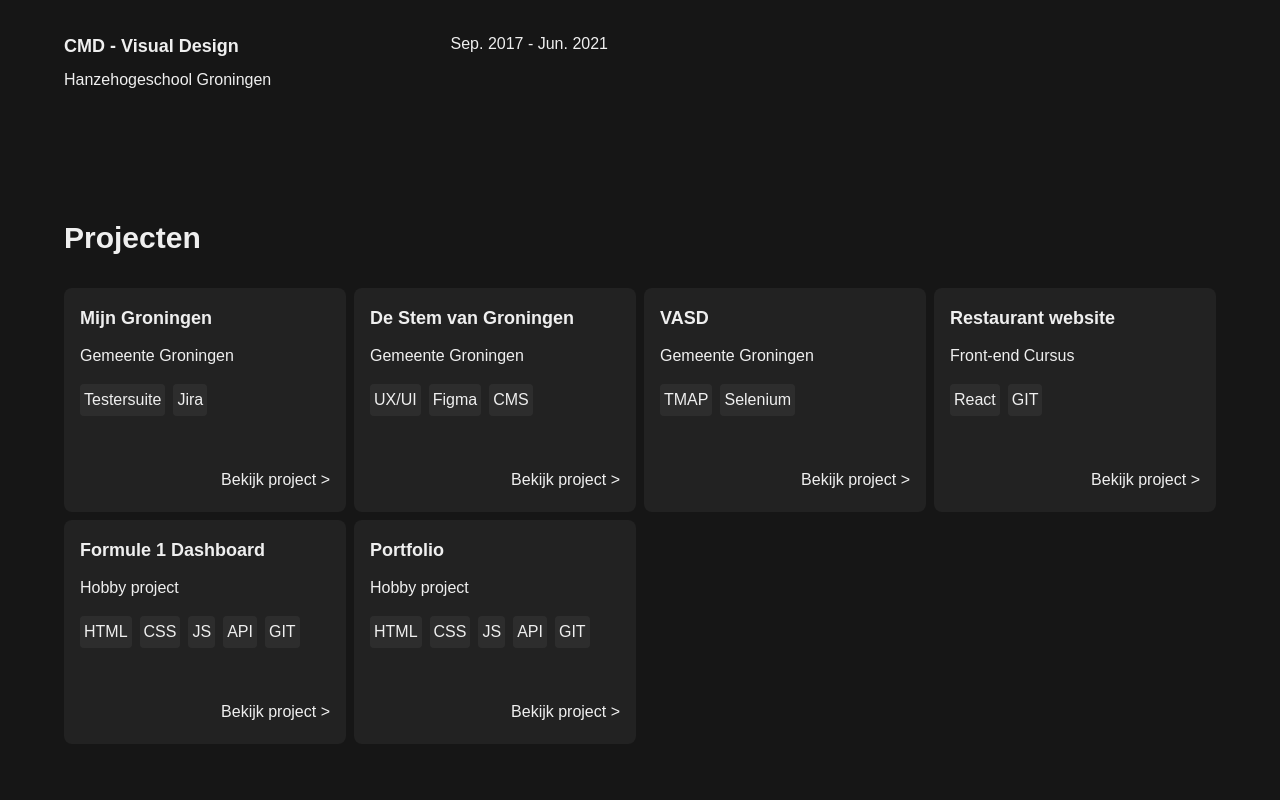
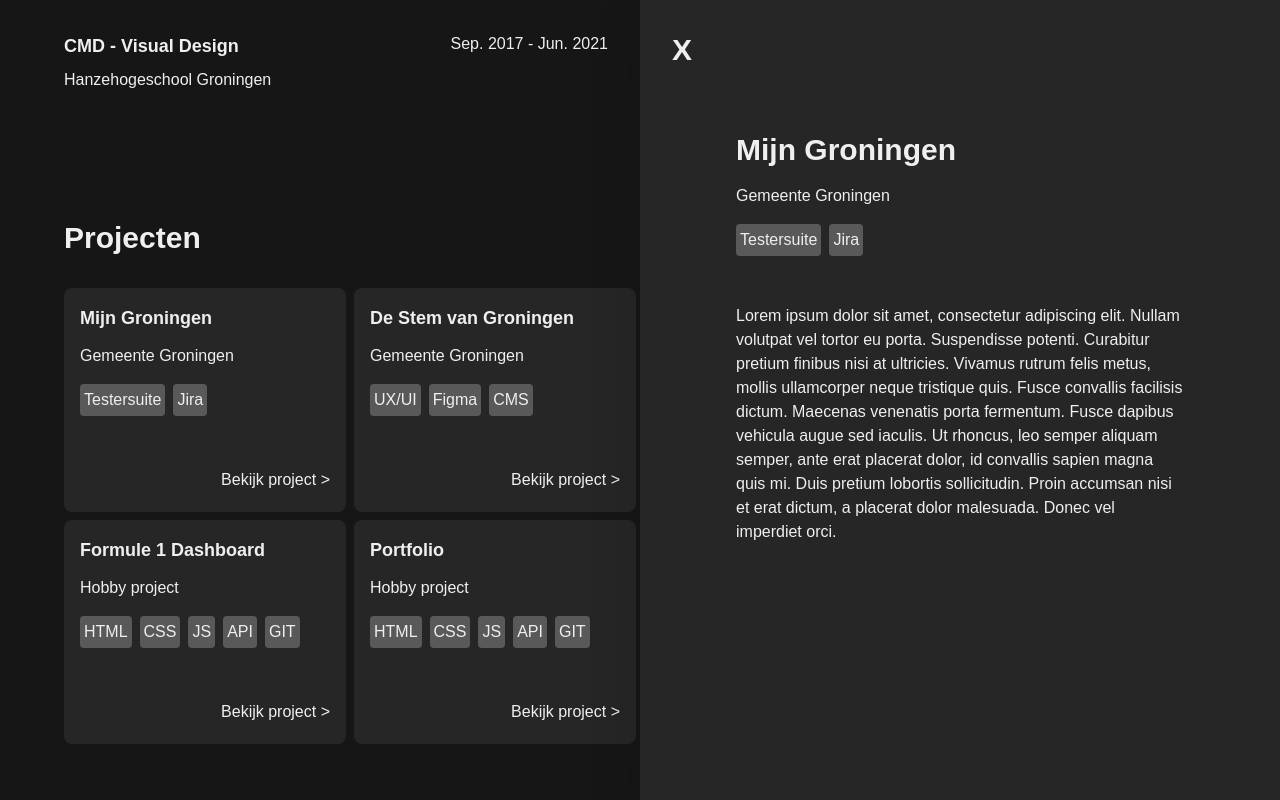
Before and after one commit to hendrik-boerma/hendrik-boerma, a React (Create React App) app: page / in a window 1280 px wide. Both pictures are taken after a click on the element 205 px from the left and 2012 px from the top of the page. Shown: the part 1612-2412 px from the top of the page. Built offline with nearby package versions, Linux system fonts and the light colour scheme.

Commit message:
project slider""

```diff
--- a/package.json
+++ b/package.json
@@ -14,6 +14,8 @@
     "react": "^18.2.0",
     "react-collapsible": "^2.10.0",
     "react-dom": "^18.2.0",
+    "react-router": "^6.15.0",
+    "react-router-dom": "^6.15.0",
     "react-scripts": "5.0.1",
     "react-scroll-motion": "^0.3.2",
     "sass": "^1.57.1",
--- a/src/App.scss
+++ b/src/App.scss
@@ -2,10 +2,23 @@
   animation: slideInLeft 1s forwards;
 }
 
-
 @keyframes slideInLeft {
   0% {
     transform: translateX(-100%);
+  }
+  100% {
+    transform: translateX(0);
+  }
+}
+
+.slideright{
+  animation: slideInRight 1s forwards;
+}
+
+
+@keyframes slideInRight {
+  0% {
+    transform: translateX(100%);
   }
   100% {
     transform: translateX(0);
--- a/src/Data.js
+++ b/src/Data.js
@@ -1,8 +1,3 @@
-import a4hflyer from './Images/work/flyerA4H.png'
-import illustrations from './Images/work/illustrations.png'
-import mockup from './Images//work/Mockup.png'
-import landscape from './Images/work/Landscape.png'
-import voucheraw from './Images/work/VoucherAW.png'
 import htmlicon from './Images/icons/html5.png'
 import cssicon from './Images/icons/css3.png'
 import jsicon from './Images/icons/js.png'
@@ -28,32 +23,41 @@ const projects =  [
    {
     name: 'Mijn Groningen',
     subtitle: 'Gemeente Groningen',
-    tags: ['Testersuite','Jira']
+    tags: ['Testersuite','Jira'],
+    description: 'Lorem ipsum dolor sit amet, consectetur adipiscing elit. Nullam volutpat vel tortor eu porta. Suspendisse potenti. Curabitur pretium finibus nisi at ultricies. Vivamus rutrum felis metus, mollis ullamcorper neque tristique quis. Fusce convallis facilisis dictum. Maecenas venenatis porta fermentum. Fusce dapibus vehicula augue sed iaculis. Ut rhoncus, leo semper aliquam semper, ante erat placerat dolor, id convallis sapien magna quis mi. Duis pretium lobortis sollicitudin. Proin accumsan nisi et erat dictum, a placerat dolor malesuada. Donec vel imperdiet orci.'
    },
    {
     name: 'De Stem van Groningen',
     subtitle: 'Gemeente Groningen',
-    tags: ['UX/UI', 'Figma', 'CMS']
+    tags: ['UX/UI', 'Figma', 'CMS'],
+    description: 'Lorem ipsum dolor sit amet, consectetur adipiscing elit. Nullam volutpat vel tortor eu porta. Suspendisse potenti. Curabitur pretium finibus nisi at ultricies. Vivamus rutrum felis metus, mollis ullamcorper neque tristique quis. Fusce convallis facilisis dictum. Maecenas venenatis porta fermentum. Fusce dapibus vehicula augue sed iaculis. Ut rhoncus, leo semper aliquam semper, ante erat placerat dolor, id convallis sapien magna quis mi. Duis pretium lobortis sollicitudin. Proin accumsan nisi et erat dictum, a placerat dolor malesuada. Donec vel imperdiet orci.'
    },
    {
     name: 'VASD',
     subtitle: 'Gemeente Groningen',
-    tags: ['TMAP', 'Selenium']
+    tags: ['TMAP', 'Selenium'],
+    description: 'Lorem ipsum dolor sit amet, consectetur adipiscing elit. Nullam volutpat vel tortor eu porta. Suspendisse potenti. Curabitur pretium finibus nisi at ultricies. Vivamus rutrum felis metus, mollis ullamcorper neque tristique quis. Fusce convallis facilisis dictum. Maecenas venenatis porta fermentum. Fusce dapibus vehicula augue sed iaculis. Ut rhoncus, leo semper aliquam semper, ante erat placerat dolor, id convallis sapien magna quis mi. Duis pretium lobortis sollicitudin. Proin accumsan nisi et erat dictum, a placerat dolor malesuada. Donec vel imperdiet orci.'
    },
    {
     name: 'Restaurant website',
     subtitle: 'Front-end Cursus',
-    tags: ['React', 'GIT']
+    tags: ['React', 'GIT'],
+    description: 'Lorem ipsum dolor sit amet, consectetur adipiscing elit. Nullam volutpat vel tortor eu porta. Suspendisse potenti. Curabitur pretium finibus nisi at ultricies. Vivamus rutrum felis metus, mollis ullamcorper neque tristique quis. Fusce convallis facilisis dictum. Maecenas venenatis porta fermentum. Fusce dapibus vehicula augue sed iaculis. Ut rhoncus, leo semper aliquam semper, ante erat placerat dolor, id convallis sapien magna quis mi. Duis pretium lobortis sollicitudin. Proin accumsan nisi et erat dictum, a placerat dolor malesuada. Donec vel imperdiet orci.'
+
    },
    {
     name: 'Formule 1 Dashboard',
     subtitle: 'Hobby project',
-    tags: ['HTML','CSS','JS', 'API', 'GIT']
+    tags: ['HTML','CSS','JS', 'API', 'GIT'],
+    description: 'Lorem ipsum dolor sit amet, consectetur adipiscing elit. Nullam volutpat vel tortor eu porta. Suspendisse potenti. Curabitur pretium finibus nisi at ultricies. Vivamus rutrum felis metus, mollis ullamcorper neque tristique quis. Fusce convallis facilisis dictum. Maecenas venenatis porta fermentum. Fusce dapibus vehicula augue sed iaculis. Ut rhoncus, leo semper aliquam semper, ante erat placerat dolor, id convallis sapien magna quis mi. Duis pretium lobortis sollicitudin. Proin accumsan nisi et erat dictum, a placerat dolor malesuada. Donec vel imperdiet orci.'
+
    },
    {
     name: 'Portfolio',
     subtitle: 'Hobby project',
-    tags: ['HTML','CSS','JS', 'API', 'GIT']
+    tags: ['HTML','CSS','JS', 'API', 'GIT'],
+    description: 'Lorem ipsum dolor sit amet, consectetur adipiscing elit. Nullam volutpat vel tortor eu porta. Suspendisse potenti. Curabitur pretium finibus nisi at ultricies. Vivamus rutrum felis metus, mollis ullamcorper neque tristique quis. Fusce convallis facilisis dictum. Maecenas venenatis porta fermentum. Fusce dapibus vehicula augue sed iaculis. Ut rhoncus, leo semper aliquam semper, ante erat placerat dolor, id convallis sapien magna quis mi. Duis pretium lobortis sollicitudin. Proin accumsan nisi et erat dictum, a placerat dolor malesuada. Donec vel imperdiet orci.'
+
    }
 ];
 
--- a/src/components/Footer.js
+++ b/src/components/Footer.js
@@ -2,7 +2,7 @@ function Footer () {
 
 
     return (
-        <footer className='p-16 w-full bg-footer flex flex-col items-center text-center'>
+        <footer className='p-16 w-full bg-footer flex flex-col items-center text-center bg-backgroundcolor bottom-0'>
             <p className='text-footertext text-xs text-textcolor'>Portfolio by Hendrik Boerma</p>
         </footer>
     );
--- a/src/components/Header.js
+++ b/src/components/Header.js
@@ -10,9 +10,9 @@ function Header() {
           <h2 className='text-secondary text-xl md:text-2xl xl:text-3xl slideleft'>Front-end Developer</h2>
           <p className='leading-relaxed text-l xl:text-xl text-textcolor py-4'>"Creatieve developer en UX designer met een oog voor de eindgebruiker."</p>
          <div className="flex gap-12 py-4">
-            <a href="https://github.com/hendrik-boerma"><FontAwesomeIcon className="cursor-pointer text-textcolor" icon={faGithub} size='2xl'/></a>
-            <a href="https://www.linkedin.com/in/hendrik-boerma/" ><FontAwesomeIcon className="cursor-pointer text-textcolor" icon={faLinkedinIn} size='2xl'/></a>
-            <a href="mailto:hendrikboerma@gmail.com"><FontAwesomeIcon className="cursor-pointer text-textcolor" icon={faEnvelope} size='2xl'/></a>
+            <a href="https://github.com/hendrik-boerma"><FontAwesomeIcon className="cursor-pointer text-textcolor hover:text-secondary" icon={faGithub} size='2xl'/></a>
+            <a href="https://www.linkedin.com/in/hendrik-boerma/" ><FontAwesomeIcon className="cursor-pointer text-textcolor  hover:text-secondary" icon={faLinkedinIn} size='2xl'/></a>
+            <a href="mailto:hendrikboerma@gmail.com"><FontAwesomeIcon className="cursor-pointer text-textcolor  hover:text-secondary" icon={faEnvelope} size='2xl'/></a>
           </div>
         </article>
         <div className='bg-portret top-0 bg-no-repeat  h-full bg-top w-full md:w-2/3 bg-cover md:relative'></div>
--- a/src/components/Portfolio.js
+++ b/src/components/Portfolio.js
@@ -1,30 +1,56 @@
-import data from '../Data'
+import data from '../Data';
+import { useState } from 'react';
 
 function Portfolio() {
 
     const projects = data.projects;
+    const [number, setNumber] = useState(0);
+    const project = data.projects[number];
+    const [toggleProject, setToggleProject] = useState(false);
+
+    function openProject(index) {
+        setNumber(index);
+        setToggleProject(true);
+    }
 
     return (
         <>
             <section className='py-12 px-6 md:px-16 bg-darkblue' id='section3'>
                 <h3 className='text-3xl py-8 text-textcolor font-bold'>Projecten</h3>
                 <div className='grid grid-cols-1 sm:grid-cols-2 lg:grid-cols-3 xl:grid-cols-4 gap-2'>
-                    {projects.map(projects => (
-                        <card className='flex flex-col'>
-                            <div className='grid grid-cols-2 grid-rows-5 bg-primary p-4 rounded-lg gap-2 cursor-pointer text-textcolor hover:text-secondary hover:scale-95 ease-in-out duration-300'>
-                                <h5 className='col-span-2 text-lg font-bold text-textcolor'>{projects.name}</h5>
-                                <p className='col-span-2 text-md font-regular text-textcolor'>{projects.subtitle}</p>
+                    {projects.map((project, index) => (
+                        <div className='flex flex-col' onClick={() => openProject(index)} key={index}>
+                            <div className='grid grid-cols-2 grid-rows-5 bg-backgroundcolor2 p-4 rounded-lg gap-2 cursor-pointer text-textcolor hover:text-secondary hover:scale-95 ease-in-out duration-300'>
+                                <h5 className='col-span-2 text-lg font-bold text-textcolor'>{project.name}</h5>
+                                <p className='col-span-2 text-md font-regular text-textcolor'>{project.subtitle}</p>
                                 <p className='col-start-1 col-span-2 row-span-1 flex gap-2'>
-                                    {projects.tags.map((tag => (
-                                        <span className='bg-primary p-1 rounded text-textcolor'>
+                                    {project.tags.map((tag, tagIndex) => (
+                                        <span className='bg-primary p-1 rounded text-textcolor' key={tagIndex}>
                                             {tag}
                                         </span>
-                                    )))}
+                                    ))}
                                 </p>
                                 <button className=' text-right col-start-2 row-start-5 col-span-2'>Bekijk project &gt;</button>
                             </div>
-                        </card>
+                        </div>
                     ))}
+                </div>
+                <div className={toggleProject ? "bg-backgroundcolor2 drop-shadow-2xl w-full lg:w-1/2 h-screen fixed top-0 right-0 z-20 p-8 slideright ease-in-out duration-300" : "hidden"}>
+                    <button className='text-3xl font-bold text-textcolor hover:rotate-180 ease-in-out duration-300' onClick={() => setToggleProject(false)}>X</button>
+                    <article className='p-16 flex flex-col gap-4'>
+                        <h5 className='text-3xl font-bold text-textcolor'>{project.name}</h5>
+                        <p className='col-span-2 text-md font-regular text-textcolor'>{project.subtitle}</p>
+                        <p className='col-start-1 col-span-2 row-span-1 flex gap-2'>
+                            {project.tags.map((tag, tagIndex) => (
+                                <span className='bg-primary p-1 rounded text-textcolor' key={tagIndex}>
+                                    {tag}
+                                </span>
+                            ))}
+                        </p>
+                        <p className='col-span-2 text-md font-regular text-textcolor pt-8 max-w-xl'>
+                            {project.description}
+                        </p>
+                    </article>
                 </div>
             </section>
         </>
--- a/src/index.js
+++ b/src/index.js
@@ -6,9 +6,9 @@ import reportWebVitals from './reportWebVitals';
 
 const root = ReactDOM.createRoot(document.getElementById('root'));
 root.render(
-  <React.StrictMode>
-    <App />
-  </React.StrictMode>
+    <React.StrictMode>
+      <App />
+    </React.StrictMode>
 );
 
 // If you want to start measuring performance in your app, pass a function
--- a/tailwind.config.js
+++ b/tailwind.config.js
@@ -4,9 +4,9 @@ module.exports = {
   theme: {
     colors: {
       'backgroundcolor': '#161616',
-      'backgroundcolor2': 'rgba(255, 255, 255, 0.05)',
+      'backgroundcolor2': '#262626',
       'textcolor': '#EFEFEF',
-      'primary': 'rgba(255, 255, 255, 0.05)',
+      'primary': '#595959',
       'secondary': '#00E3CC',
       'footer': '',
       'footertext': ''
```
Also changed, not shown: src/App.js (+4 -4 lines), src/components/Experience.js (+8 -6 lines), 1 other file (tests, documents, lock files or other folders).
